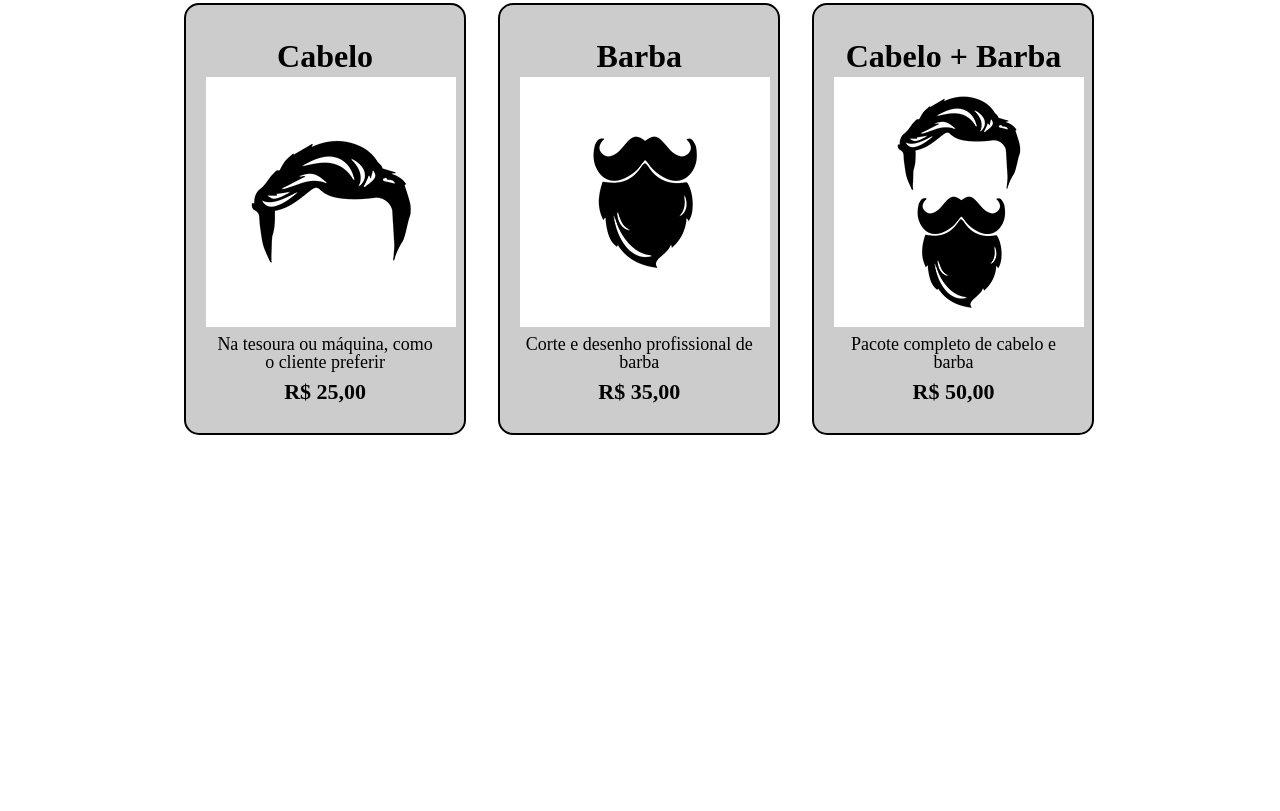
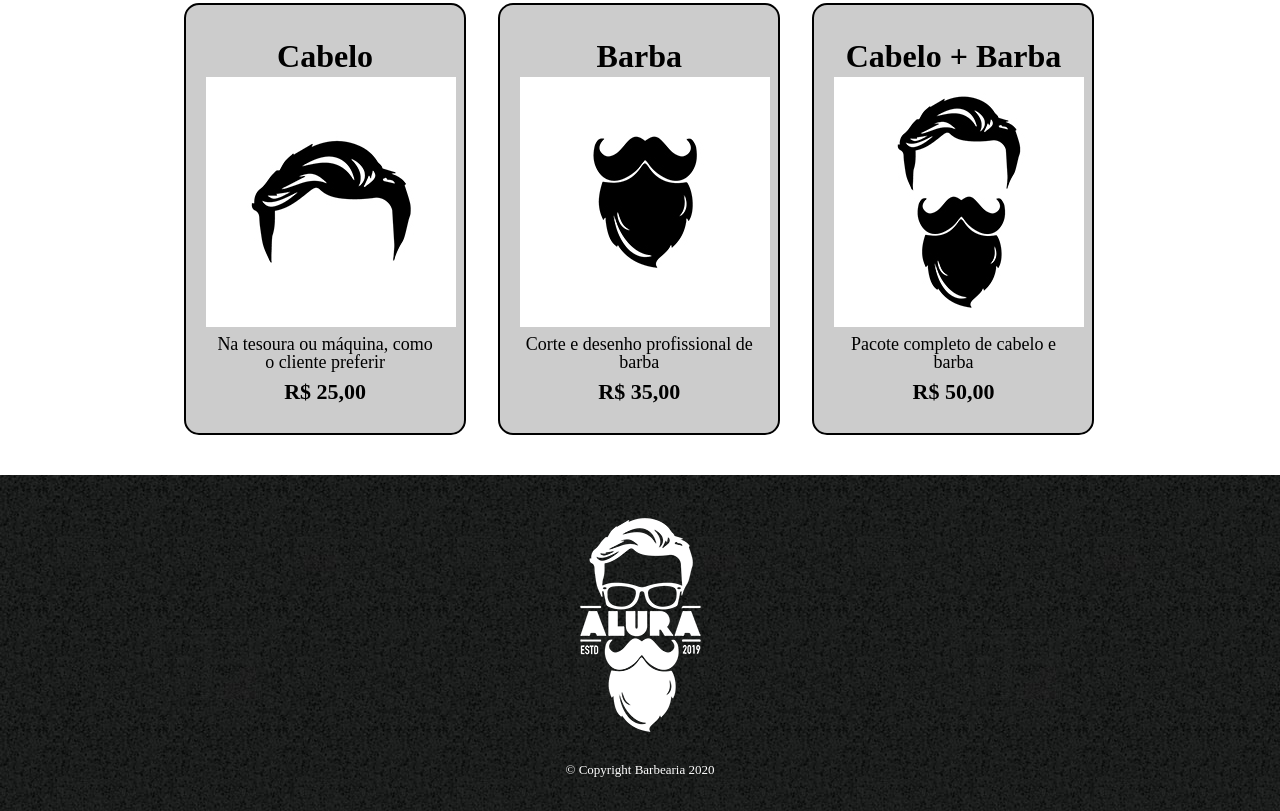
Before and after one commit to bruno-holanda15/Alura-HTML-CSS, a plain HTML site: page produtos.html in a window 1280 px wide. Shown: the part 330-1141 px from the top of the page. Before the commit the page ends 805 px from the top, so only its background shows below. Drawn offline with Linux system fonts and the light colour scheme.

Commit message:
adicionando footer para pagina

```diff
--- a/css/produtos.css
+++ b/css/produtos.css
@@ -83,3 +83,15 @@ nav a:hover{
     font-size: 34px;
 
 }
+
+footer{
+    text-align: center;
+    background-image: url("../img/bg.jpg");
+    padding: 25px 0;
+}
+.copyright{
+    color: white;
+    font-size: 13px;
+    margin: 10px 0;
+
+}
--- a/produtos.html
+++ b/produtos.html
@@ -21,6 +21,7 @@
                 </nav>
             </div>
         </header>
+
         <main>
             <ul class="produtos">
                 <li>
@@ -45,5 +46,10 @@
             </ul>
         </main>
 
+        <footer>
+            <img src="img/logo-branco.png" alt="">
+            <p class="copyright"> &copy; Copyright Barbearia 2020</p>
+        </footer>
+
     </body>
 </html>
```
